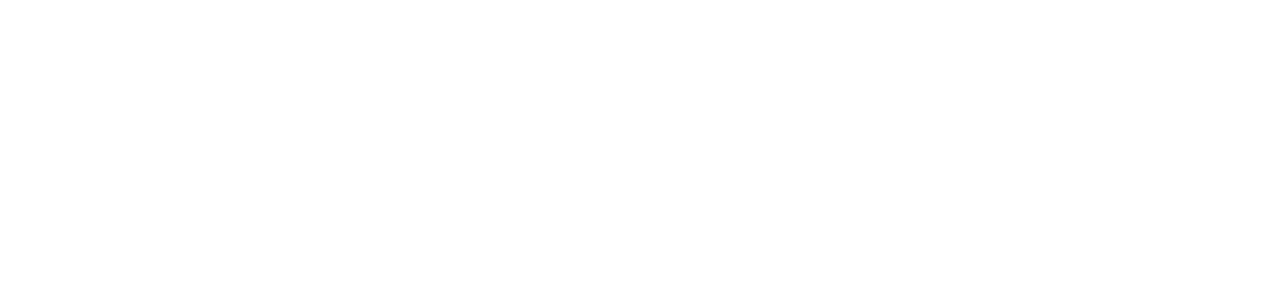
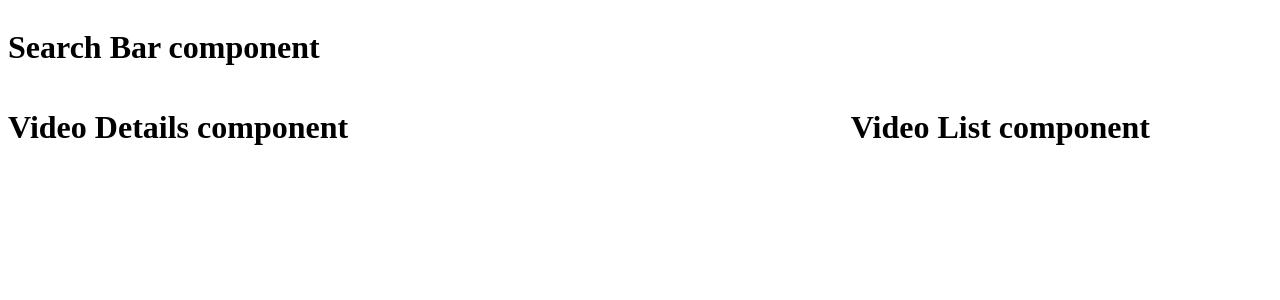
Before and after one commit to jdleo/React-Youtube-Clone, a React (Create React App) app: page / in a window 1280 px wide. Shown: the top 300 px of the page. Built offline with nearby package versions, Linux system fonts and the light colour scheme; no server answers.

Commit message:
main components for our app (getting ready)

```diff
--- a/src/App.js
+++ b/src/App.js
@@ -1,5 +1,10 @@
 import React from 'react';
 import { Grid } from '@material-ui/core';
+
+import SearchBar from './components/SearchBar';
+import VideoDetails from './components/VideoDetails';
+import VideoList from './components/VideoList';
+
 import youtube from './api/youtube';
 
 class App extends React.Component {
@@ -11,13 +16,13 @@
                 <Grid item xs={12}>
                     <Grid container spacing={16}>
                         <Grid item xs={12}>
-                            { /* search bar */ }
+                            <SearchBar></SearchBar>
                         </Grid>
                         <Grid item xs={8}>
-                            { /* video details */ }
+                            <VideoDetails></VideoDetails>
                         </Grid>
                         <Grid item xs={4}>
-                            { /* video list */ }
+                            <VideoList></VideoList>
                         </Grid>
                     </Grid>
                 </Grid>
--- /dev/null
+++ b/src/components/SearchBar.js
@@ -0,0 +1,18 @@
+import React from 'react';
+
+class SearchBar extends React.Component {
+
+    //state for this component
+    state = {
+        term: ''
+    }
+
+    render () {
+        return (
+            <h1>Search Bar component</h1>
+        );
+    }
+}
+
+//export component
+export default SearchBar;
--- /dev/null
+++ b/src/components/VideoDetails.js
@@ -0,0 +1,12 @@
+import React from 'react';
+
+class VideoDetails extends React.Component {
+    render () {
+        return (
+            <h1>Video Details component</h1>
+        );
+    }
+}
+
+//export component
+export default VideoDetails;
--- /dev/null
+++ b/src/components/VideoList.js
@@ -0,0 +1,12 @@
+import React from 'react';
+
+class VideoList extends React.Component {
+    render () {
+        return (
+            <h1>Video List component</h1>
+        );
+    }
+}
+
+//export component
+export default VideoList;
```
